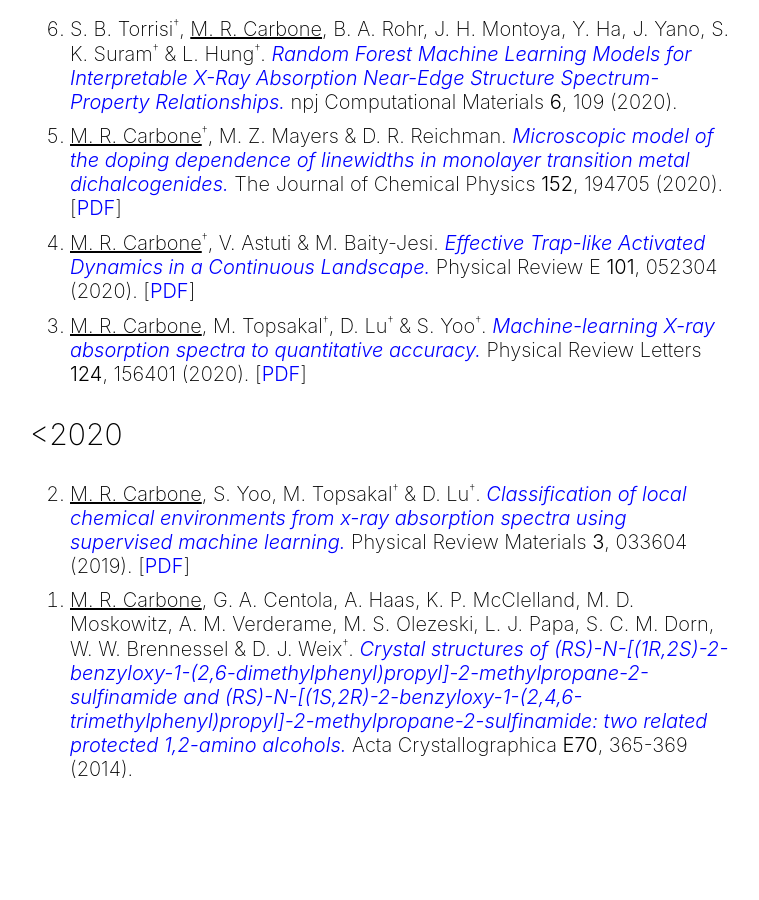
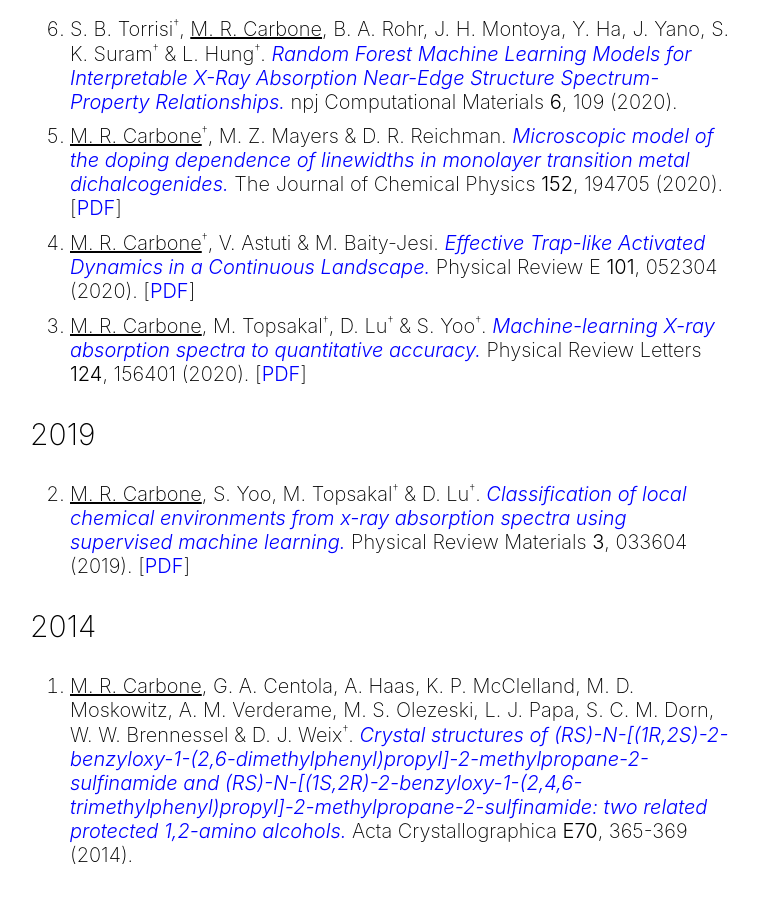
Before and after one commit to matthewcarbone/matthewcarbone.github.io, a Jekyll site: the page built from html/publications.html, in a window 1280 px wide and 900 px high, scrolled down 3624 px. Shown: the whole window, without its empty margins (260-1019 px from the left). Built offline with Jekyll 4.4.1, drawn with Linux system fonts in a browser that asks for light colours; before the commit the page ends 4438 px from its top, so only the background shows below that.

Commit message:
Update pubs

```diff
--- a/_data/publications.yml
+++ b/_data/publications.yml
@@ -57,6 +57,7 @@
     corresponding:
     - "Y. Basdogan"
     - "Z.-G. Wang"
+    notes: Editors' choice
 
   - authors: C. Cao*, M. R. Carbone*, C. Komurcuoglu, J. S. Shekhawat, K. Sun, H. Guo, S. Liu, K. Chen, S.-M. Bak, Y. Du, C. Weiland, X. Tong, D. Steingart, S. Yoo, N. Artrith, A. Urban, D. Lu & F. Wang
     title: "Atomic Insights into the Oxidative Degradation Mechanisms of Sulfide Solid Electrolytes"
@@ -388,9 +389,8 @@
       - "D. Lu"
       - "S. Yoo"
 
-- year: "<2020"
+- year: "2019"
   publications:
-
   - authors: M. R. Carbone, S. Yoo, M. Topsakal & D. Lu
     title: Classification of local chemical environments from x-ray absorption spectra using supervised machine learning
     doi: "https://doi.org/10.1103/PhysRevMaterials.3.033604"
@@ -406,6 +406,8 @@
       - "M. Topsakal"
       - "D. Lu"
 
+- year: "2014"
+  publications:
   - authors: M. R. Carbone, G. A. Centola, A. Haas, K. P. McClelland, M. D. Moskowitz, A. M. Verderame, M. S. Olezeski, L. J. Papa, S. C. M. Dorn, W. W. Brennessel & D. J. Weix
     title: "Crystal structures of (RS)-N-[(1R,2S)-2-benzyloxy-1-(2,6-dimethylphenyl)propyl]-2-methylpropane-2-sulfinamide and (RS)-N-[(1S,2R)-2-benzyloxy-1-(2,4,6-trimethylphenyl)propyl]-2-methylpropane-2-sulfinamide: two related protected 1,2-amino alcohols"
     doi: "https://scripts.iucr.org/cgi-bin/paper?su2794"
```
